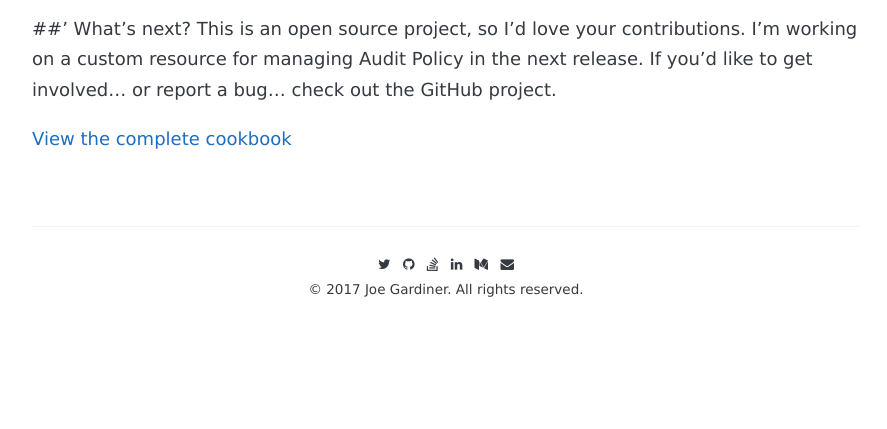
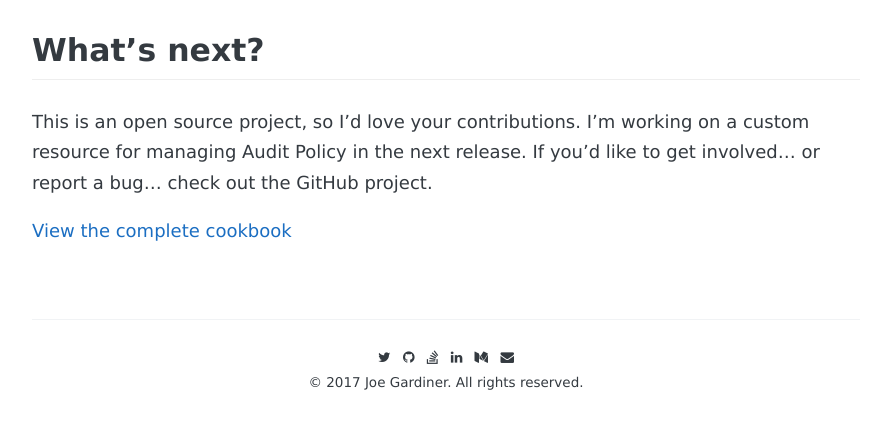
Before and after one commit to grdnrio/grdnrio-blog, a Jekyll site: the page built from _posts/2017-08-03-automating-windows-local-security-policy.md, in a window 1280 px wide and 900 px high, scrolled down 1637 px, cut to the strip 416-845 px from the top of the window. Shown: the whole strip, without its empty margins (194-1081 px from the left). Built offline with Jekyll 4.4.1, drawn with Linux system fonts in a browser that asks for light colours; some web fonts are replaced; comment, search, counter and statistics services are not loaded; before the commit the page ends 2444 px from its top, so only the background shows below that.

Commit message:
Fixed heading typo

```diff
--- a/_posts/2017-08-03-automating-windows-local-security-policy.md
+++ b/_posts/2017-08-03-automating-windows-local-security-policy.md
@@ -23,7 +23,9 @@ I wrote a cookbook for managing local security policy. It offers the following f
 
 Take a look at this example custom resource wrapper for secedit.exe.
 
+
 {% gist 7d90f141f7584a9c25ebeca1f28059e9 %}
+
 
 ## Using this cookbook
 This is a helper cookbook so you need to make sure you add it to your metadata file in another cookbook. A good example is the Dev-Sec project’s Windows Hardening cookbook.
@@ -32,13 +34,16 @@ This cookbook establishes a baseline of hardening on Windows Servers (2012 throu
 
 Check out the metadata file, it includes my security policy cookbook.
 
+
 {% gist 27f8f0f3f8389d60bec8d77558813063 %}
+
 
 By including this cookbook, you then have access to the resources. You may want to use them as follows in this example in any normal recipe you may write.
 
+
 {% gist b5dd3acd1013ad9a95c6eaa1ae4ec966 %}
 
-##' What’s next?
+## What’s next?
 This is an open source project, so I’d love your contributions. I’m working on a custom resource for managing Audit Policy in the next release. If you’d like to get involved… or report a bug… check out the GitHub project.
 
 [View the complete cookbook](https://github.com/grdnrio/windows-security-policy)
```
